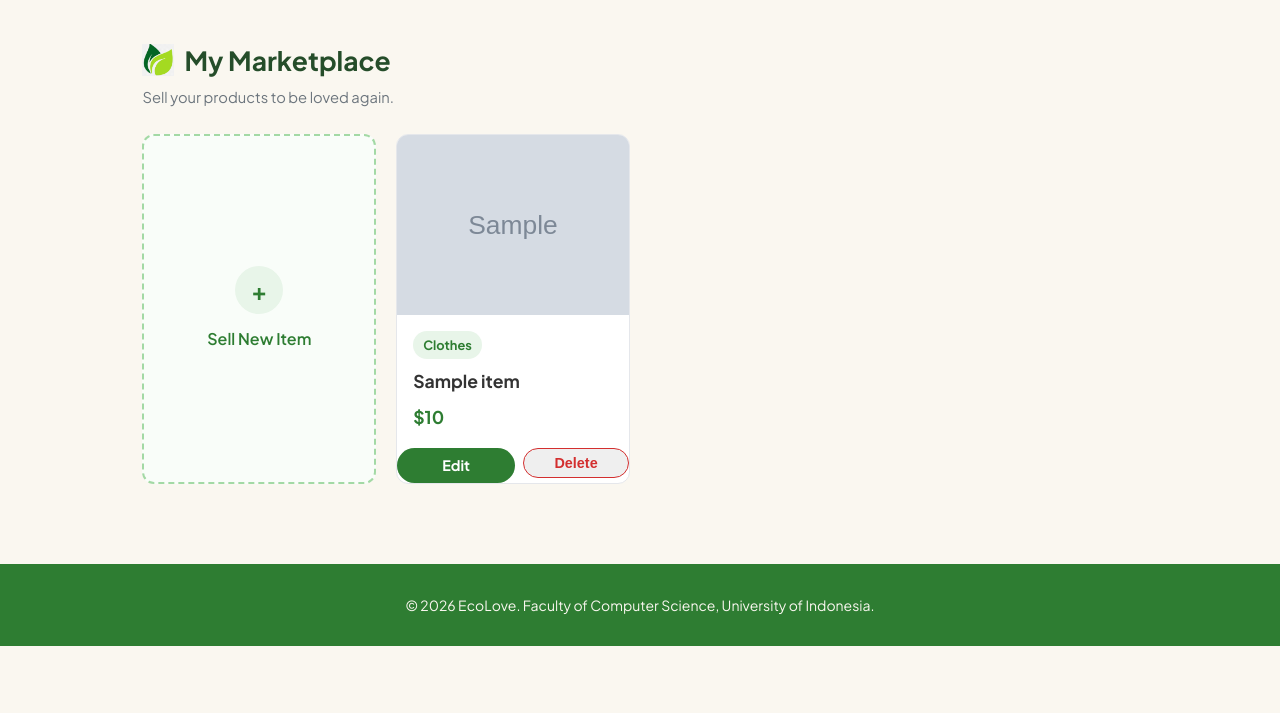
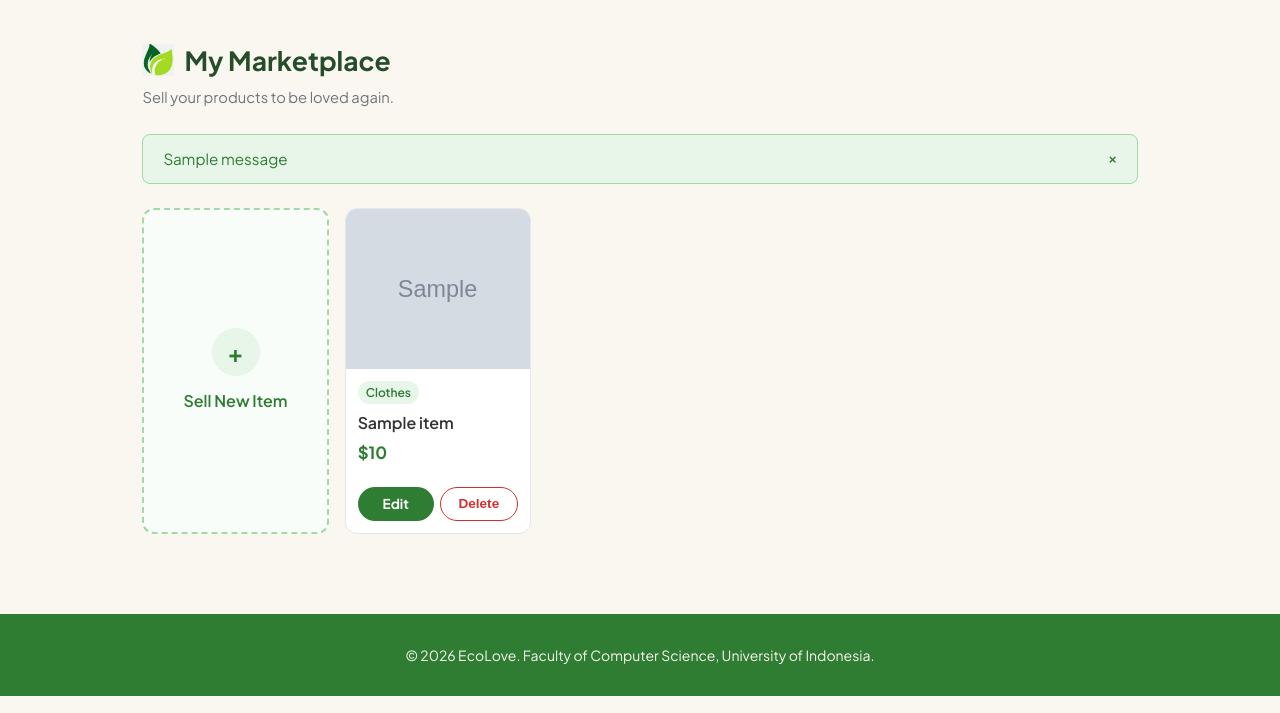
Before and after one commit to pbp-c-kelompok05/EcoLove, a Django app: page /marketplace/my-marketplace/ in a window 1280 px wide. Shown: the part 87-800 px from the top of the page. Run offline with Django 5.2, Linux system fonts and the light colour scheme; a user stored in the database is signed in; tables that the repository leaves empty hold one stand-in row (values such as "Sample post"); grey boxes marked "Sample" are stand-in pictures; one stand-in notice (Sample message) is shown.

Commit message:
feat: menambahkan fitur delete_item_ajax utk my marketplace

```diff
--- a/items/forms.py
+++ b/items/forms.py
@@ -50,7 +50,7 @@ class ItemForm(forms.ModelForm):
         return name
 
     def clean_description(self):
-        description = strip_tags(self.cleaned_date["description"]).strip()
+        description = strip_tags(self.cleaned_data["description"]).strip()
         if not description:
             raise ValidationError("Description should only be written in normal text")
         return description
--- a/items/urls.py
+++ b/items/urls.py
@@ -10,6 +10,7 @@ from items.views import (
     add_item,
     edit_item,
     delete_item,
+    delete_item_ajax,
     get_items_json,
     create_payment,
     sync_payment_status,
@@ -33,6 +34,7 @@ urlpatterns = [
     path('add/', add_item, name='add_item'),
     path('edit/<uuid:id>/', edit_item, name='edit_item'),
     path('delete/<uuid:id>/', delete_item, name='delete_item'),
+    path('delete/ajax/<uuid:id>/', delete_item_ajax, name="delete_item_ajax"),
 
     # === PAYMENT CONFIGURATION ===
     path('pay/<uuid:id>/', create_payment, name='create_payment'),
--- a/items/views.py
+++ b/items/views.py
@@ -11,12 +11,12 @@ from django.conf import settings
 from .models import Item, Order
 from .forms import ItemForm
 
-#marketplace umum
+#marketplace umum (karen)
 def show_marketplace(request):
     all_items = Item.objects.all().order_by('-id')
     return render(request, 'marketplace.html', {'items': all_items})
 
-#marketplace pribadi milik user
+#marketplace pribadi milik user (karen)
 @login_required(login_url='/login/')
 def my_marketplace(request):
     user_items = Item.objects.filter(user=request.user).annotate(
@@ -150,6 +150,7 @@ def dislike_item_ajax(request, id):
         status=201
     )
 
+#karen
 @login_required(login_url='/login/')
 def add_item(request):
     if request.method == 'POST':
@@ -164,6 +165,7 @@ def add_item(request):
 
     return render(request, 'item_form.html', {'form': form})
 
+#karen
 @login_required(login_url='/login/')
 def edit_item(request, id):
     item = get_object_or_404(Item, id=id, user=request.user)
@@ -172,7 +174,7 @@ def edit_item(request, id):
         form = ItemForm(request.POST, request.FILES, instance=item)
         if form.is_valid():
             form.save()
-            return redirect('items:item_detail', id=item.id)
+            return redirect('items:my_marketplace')
     else:
         form = ItemForm(instance=item)
 
@@ -188,6 +190,20 @@ def delete_item(request, id):
         return redirect('items:my_marketplace')
 
     return redirect('items:show_marketplace')
+
+@login_required(login_url='/login/')
+@require_POST
+def delete_item_ajax(request, id):
+    item = Item.objects.filter(id=id).first()
+
+    if not item:
+        return JsonResponse({"message": "Item already deleted or not found."}, status=404)
+
+    if item.user != request.user:
+        return JsonResponse({"message": "You don't have permission to delete this item."}, status=403)
+
+    item.delete()
+    return JsonResponse({"message": "Item deleted successfully!"}, status=200)
 
 @require_GET
 def get_items_json(request):
--- a/templates/item_detail.html
+++ b/templates/item_detail.html
@@ -49,6 +49,7 @@
           <p style="white-space: pre-line;">{{ item.description }}</p>
         </div>
 
+        <!-- tambahan dari aqil -->
         <div class="interaction-buttons" style="display: flex; gap: 12px; margin-top: 10px;">
           <button id="like-button"
                   class="{% if user in item.liked_by.all %} liked {% endif %}"
--- a/templates/my_marketplace.html
+++ b/templates/my_marketplace.html
@@ -3,15 +3,21 @@
 
 {% block content %}
 <style>
-  /* Grid Layout (Otomatis 4-5 barang per baris) */
+  /* Layout Grid Presisi 5 Kolom per Baris */
   .market-grid {
     display: grid;
-    grid-template-columns: repeat(auto-fill, minmax(220px, 1fr));
-    gap: 20px;
+    grid-template-columns: repeat(5, 1fr); /* Tepat 5 kolom berjejer ke samping */
+    gap: 16px;
     margin-top: 24px;
   }
 
-  /* Card Item */
+  /* tampilan mobile */
+  @media (max-width: 1200px) {
+    .market-grid {
+      grid-template-columns: repeat(auto-fill, minmax(200px, 1fr));
+    }
+  }
+
   .item-card {
     background: white;
     border-radius: 12px;
@@ -19,14 +25,16 @@
     overflow: hidden;
     display: flex;
     flex-direction: column;
-    transition: transform 0.2s;
+    box-sizing: border-box;
+    width: 100%;
+    transition: transform 0.2s, box-shadow 0.2s;
   }
   .item-card:hover {
     transform: translateY(-4px);
-    box-shadow: 0 4px 12px rgba(0,0,0,0.05);
+    box-shadow: 0 4px 12px rgba(0,0,0,0.08);
   }
 
-  /* Dashed Box untuk "Sell New Item" */
+  /* Box utk "Sell New Item" */
   .add-new-card {
     border: 2px dashed #a3d9a5;
     background: #f9fdf9;
@@ -34,13 +42,28 @@
     flex-direction: column;
     align-items: center;
     justify-content: center;
-    min-height: 280px;
+    min-height: 260px;
     cursor: pointer;
     text-decoration: none;
     color: #2e7d32;
   }
   .add-new-card:hover {
     background: #f0fdf4;
+  }
+
+  /* Style Banner Notifikasi */
+  .alert-banner {
+    padding: 12px 20px;
+    border-radius: 8px;
+    font-weight: 500;
+    font-size: 0.95rem;
+    margin-bottom: 20px;
+    background-color: #e8f5e9;
+    color: #2e7d32;
+    border: 1px solid #a3d9a5;
+    display: flex;
+    align-items: center;
+    justify-content: space-between;
   }
 </style>
 
@@ -49,19 +72,28 @@
   <!-- Header Title -->
   <div style="margin-bottom: 24px;">
     <div style="display: flex; align-items: center; gap: 10px; margin-bottom: 4px;">
-      <!-- Logo EcoLove -->
       <img src="{% static 'img/logo-ecolove.png' %}" alt="EcoLove Logo" style="height: 32px; width: auto; object-fit: contain; margin-bottom: 2px;">
-
       <h2 style="margin: 0; font-size: 1.65rem; font-weight: 700; color: #254d2a;">My Marketplace</h2>
     </div>
-
     <p style="color: #6c757d; font-size: 0.92rem; margin: 0;">Sell your products to be loved again.</p>
   </div>
 
-  <!-- Halaman My Items (Single Grid View) -->
+  <!-- Container utk Notifikasi Toast -->
+  <div id="toast-container">
+    {% if messages %}
+      {% for message in messages %}
+        <div class="alert-banner">
+          <span>{{ message }}</span>
+          <button onclick="this.parentElement.remove()" style="background:none; border:none; color:#2e7d32; font-weight:bold; cursor:pointer;">&times;</button>
+        </div>
+      {% endfor %}
+    {% endif %}
+  </div>
+
+  <!-- Marketplace Grid -->
   <div class="market-grid">
 
-    <!-- Tombol Sell New Item -->
+    <!-- item's box -->
     <a href="{% url 'items:add_item' %}" class="item-card add-new-card">
       <div style="width: 48px; height: 48px; background: #e8f5e9; border-radius: 50%; display: flex; align-items: center; justify-content: center; margin-bottom: 12px;">
         <span style="font-size: 24px; font-weight: bold;">+</span>
@@ -69,38 +101,119 @@
       <span style="font-weight: 600;">Sell New Item</span>
     </a>
 
-    <!-- Looping Barang Milik User -->
     {% for item in user_items %}
       <article class="item-card">
 
-        <!-- LINK KE ITEM DETAIL (Menyelimuti Gambar & Info Produk) -->
+        <!-- Area Klik untuk Masuk ke Item Detail -->
         <a href="{% url 'items:item_detail' item.id %}" style="text-decoration: none; color: inherit; display: flex; flex-direction: column; flex-grow: 1;">
           {% if item.image %}
-            <img src="{{ item.image.url }}" alt="{{ item.name }}" style="height: 180px; width: 100%; object-fit: cover;">
+            <img src="{{ item.image.url }}" alt="{{ item.name }}" style="height: 160px; width: 100%; object-fit: cover;">
           {% else %}
-            <div style="height: 180px; width: 100%; background: #e0e0e0; display: flex; align-items: center; justify-content: center; color: #777;">No Image</div>
+            <div style="height: 160px; width: 100%; background: #e0e0e0; display: flex; align-items: center; justify-content: center; color: #777; font-size: 0.85rem;">No Image</div>
           {% endif %}
 
-          <div style="padding: 16px 16px 8px 16px; display: flex; flex-direction: column; flex-grow: 1;">
-            <span class="tag" style="margin-bottom: 8px; align-self: flex-start;">{{ item.get_category_display }}</span>
-            <h3 style="margin: 0 0 8px 0; font-size: 1.1rem; color: #333;">{{ item.name }}</h3>
-            <p style="font-size: 1.1rem; font-weight: 700; color: #2e7d32; margin-bottom: 8px;">${{ item.price }}</p>
+          <div style="padding: 12px; display: flex; flex-direction: column; flex-grow: 1;">
+            <span style="margin-bottom: 6px; align-self: flex-start; background: #e8f5e9; color: #2e7d32; padding: 2px 8px; border-radius: 12px; font-size: 0.75rem; font-weight: 600;">{{ item.get_category_display }}</span>
+            <h3 style="margin: 0 0 4px 0; font-size: 1rem; color: #333; font-weight: 600; white-space: nowrap; overflow: hidden; text-overflow: ellipsis;">{{ item.name }}</h3>
+            <p style="font-size: 1.05rem; font-weight: 700; color: #2e7d32; margin: 0 0 8px 0;">${{ item.price }}</p>
           </div>
         </a>
 
-          <!-- Tombol Edit dan Delete -->
-          <div style="display: flex; gap: 8px; margin-top: auto;">
-            <a href="{% url 'items:edit_item' item.id %}" class="btn btn-primary" style="flex: 1; padding: 6px; text-align: center; font-size: 0.9rem; text-decoration: none;">Edit</a>
+        <!-- Tombol Aksi Edit & Delete -->
+        <div style="padding: 0 12px 12px 12px; display: flex; gap: 6px; margin-top: auto;">
+          <a href="{% url 'items:edit_item' item.id %}" class="btn btn-primary" style="flex: 1; padding: 6px 0; text-align: center; font-size: 0.85rem; text-decoration: none; border-radius: 20px;">Edit</a>
 
-            <form action="{% url 'items:delete_item' item.id %}" method="POST" style="flex: 1; margin: 0;">
-              {% csrf_token %}
-              <button type="submit" class="btn btn-outline" style="width: 100%; padding: 6px; font-size: 0.9rem; color: #d32f2f; border-color: #d32f2f;" onclick="return confirm('Delete item?');">Delete</button>
-            </form>
-          </div>
+          <button type="button"
+                  class="btn btn-outline"
+                  style="flex: 1; padding: 6px 0; font-size: 0.85rem; color: #d32f2f; border: 1px solid #d32f2f; background: transparent; border-radius: 20px; font-weight: 600; cursor: pointer;"
+                  onclick="deleteItemAjax('{{ item.id }}', this)">
+            Delete
+          </button>
         </div>
+
       </article>
     {% endfor %}
   </div>
 
 </section>
+
+<script>
+  function getCookie(name) {
+    let cookieValue = null;
+    if (document.cookie && document.cookie !== '') {
+      const cookies = document.cookie.split(';');
+      for (let i = 0; i < cookies.length; i++) {
+        const cookie = cookies[i].trim();
+        if (cookie.substring(0, name.length + 1) === (name + '=')) {
+          cookieValue = decodeURIComponent(cookie.substring(name.length + 1));
+          break;
+        }
+      }
+    }
+    return cookieValue;
+  }
+
+  function showNotification(message, type = 'success') {
+    const container = document.getElementById('toast-container');
+    const banner = document.createElement('div');
+    banner.className = 'alert-banner';
+    if (type === 'error') {
+      banner.style.backgroundColor = '#ffebee';
+      banner.style.color = '#c62828';
+      banner.style.borderColor = '#ef9a9a';
+    }
+    banner.innerHTML = `
+      <span>${message}</span>
+      <button onclick="this.parentElement.remove()" style="background:none; border:none; font-weight:bold; cursor:pointer; color:inherit;">&times;</button>
+    `;
+    container.appendChild(banner);
+
+    setTimeout(() => {
+      banner.style.transition = 'opacity 0.5s';
+      banner.style.opacity = '0';
+      setTimeout(() => banner.remove(), 500);
+    }, 4000);
+  }
+
+  async function deleteItemAjax(itemId, buttonElement) {
+    if (!confirm("Are you sure you want to delete this item?")) {
+      return;
+    }
+
+    buttonElement.disabled = true;
+    const deleteUrl = "{% url 'items:delete_item_ajax' '00000000-0000-0000-0000-000000000000' %}".replace('00000000-0000-0000-0000-000000000000', itemId);
+
+    try {
+      const response = await fetch(deleteUrl, {
+        method: 'POST',
+        headers: {
+          'X-CSRFToken': getCookie('csrftoken'),
+          'Accept': 'application/json',
+          'X-Requested-With': 'XMLHttpRequest'
+        },
+      });
+
+      const result = await response.json().catch(() => ({}));
+
+      if (response.ok) {
+        // remove card item dari my marketplace
+        const cardElement = buttonElement.closest('article');
+        if (cardElement) {
+          cardElement.style.transition = 'all 0.3s ease';
+          cardElement.style.opacity = '0';
+          cardElement.style.transform = 'scale(0.8)';
+          setTimeout(() => cardElement.remove(), 300);
+        }
+        showNotification(result.message || 'Item deleted successfully!');
+      } else {
+        buttonElement.disabled = false;
+        showNotification(result.message || `Failed to delete item (Status ${response.status})`, 'error');
+      }
+    } catch (error) {
+      console.error('Delete error:', error);
+      buttonElement.disabled = false;
+      showNotification('An error occurred while connecting to server.', 'error');
+    }
+  }
+</script>
 {% endblock %}
```
